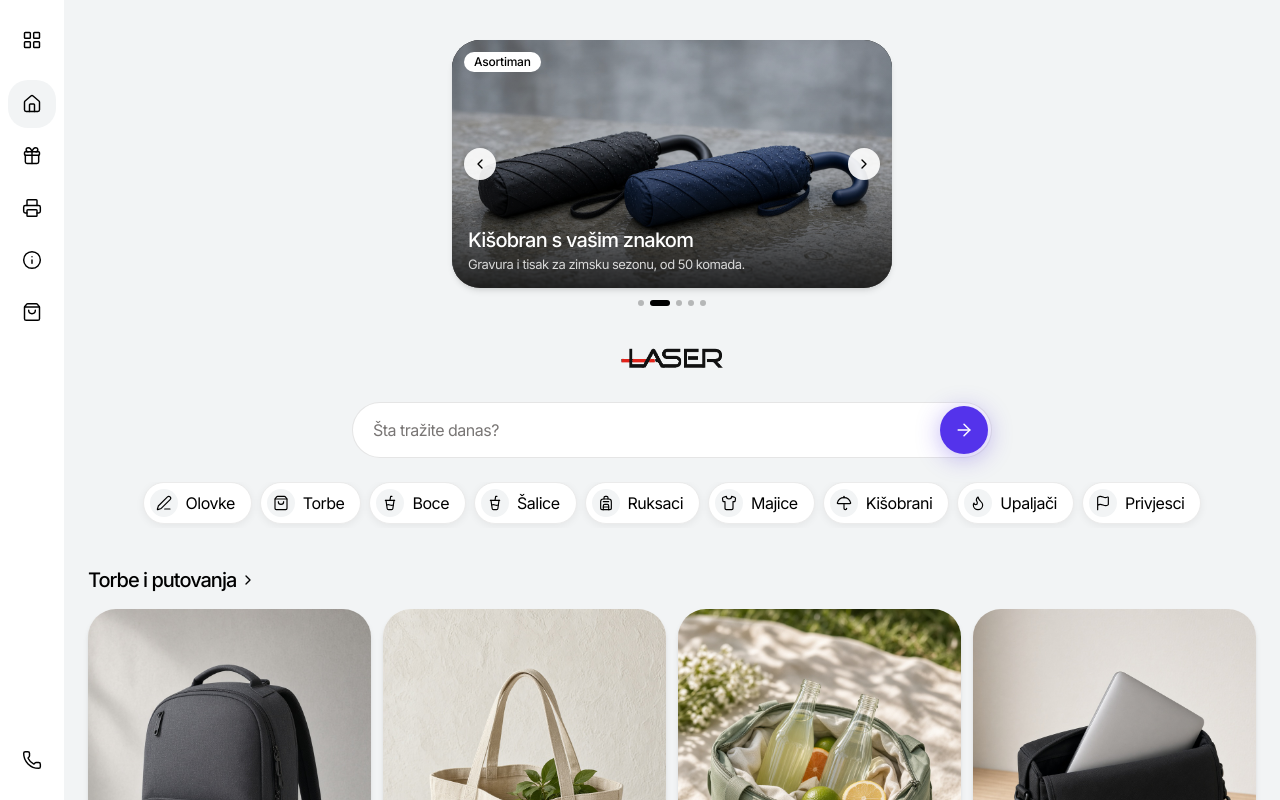
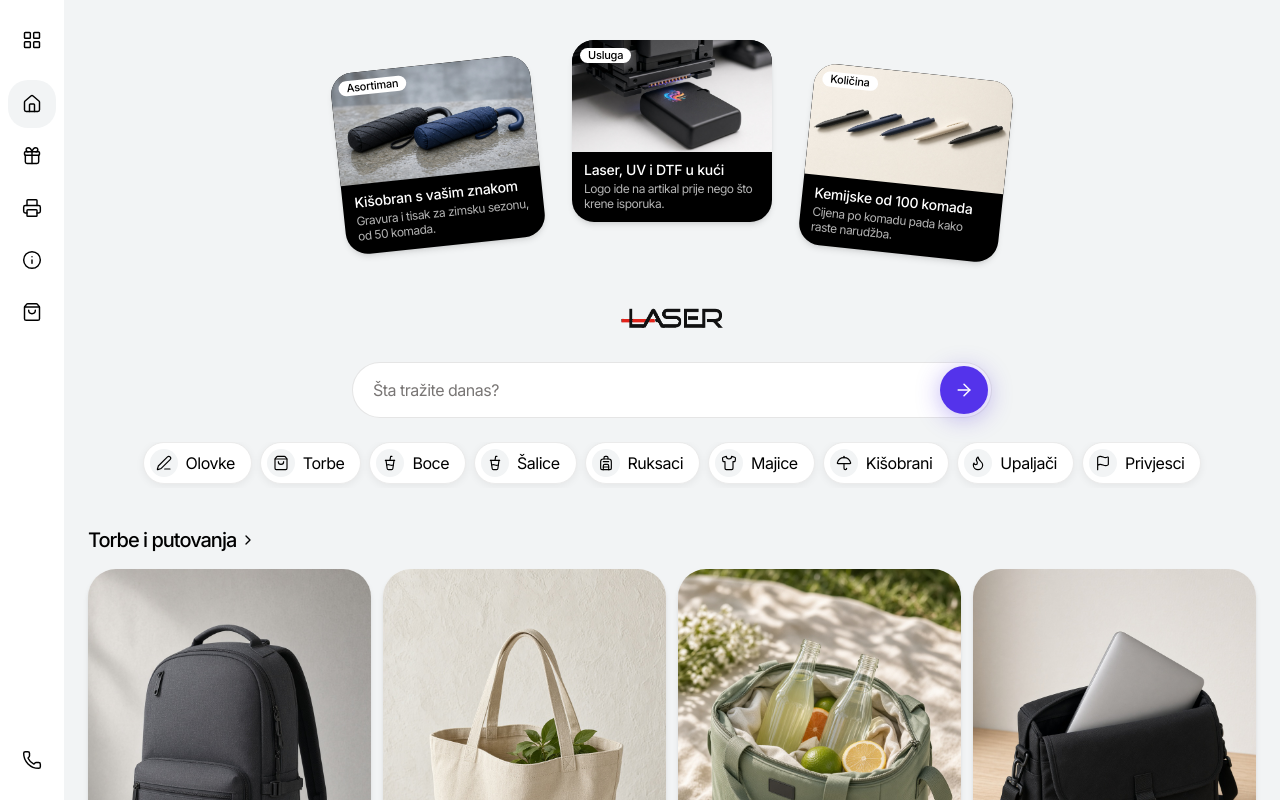
Before and after one commit to danic999/laser-prototype, a Next.js app: page / in a window 1280 px wide. Shown: the top 800 px of the page. Built offline with nearby package versions, Linux system fonts and the light colour scheme.

Commit message:
Show the homepage offers as a fan instead of a slider.
The three campaign cards sit tilted above the logo and swap in place, without arrows or a sliding track.

Co-authored-by: marinkosevo94 <marinkosevo94@gmail.com>

```diff
--- a/src/app/globals.css
+++ b/src/app/globals.css
@@ -139,6 +139,15 @@
   --sidebar-ring: oklch(0.556 0 0);
 }
 
+@keyframes fan-fade {
+  from {
+    opacity: 0;
+  }
+  to {
+    opacity: 1;
+  }
+}
+
 @layer base {
   * {
     @apply border-border outline-ring/50;
--- a/src/app/page.tsx
+++ b/src/app/page.tsx
@@ -13,7 +13,7 @@ import {
 } from "lucide-react";
 import { Logo } from "@/components/logo";
 import { ProductCard } from "@/components/product-card";
-import { PromoRotator } from "@/components/promo-rotator";
+import { PromoFan } from "@/components/promo-fan";
 import { SearchBar } from "@/components/search-bar";
 import { products } from "@/lib/catalog";
 import { homeBands, promoAds } from "@/lib/home";
@@ -38,8 +38,8 @@ export default function HomePage() {
   return (
     <main>
       <section className="mx-auto max-w-[1200px] px-4 pt-6 pb-10 sm:pt-10">
-        <PromoRotator ads={promoAds} />
-        <div className="mt-8 hidden justify-center sm:flex">
+        <PromoFan ads={promoAds} />
+        <div className="mt-2 hidden justify-center sm:flex">
           <Logo className="[&_img]:h-10" />
         </div>
         <SearchBar className="mx-auto mt-6 max-w-[640px]" />
--- /dev/null
+++ b/src/components/promo-fan.tsx
@@ -0,0 +1,102 @@
+"use client";
+
+import Image from "next/image";
+import Link from "next/link";
+import { useEffect, useRef, useState } from "react";
+import type { PromoAd } from "@/lib/home";
+import { cardShadow } from "@/lib/ui";
+
+const INTERVAL_MS = 5000;
+
+const places = [
+  "left-0 top-4 -rotate-6 sm:left-[6%] sm:top-6",
+  "left-1/2 top-0 z-10 -translate-x-1/2",
+  "right-0 top-4 rotate-6 sm:top-8 sm:right-[6%]",
+];
+
+function FanCard({ ad }: { ad: PromoAd }) {
+  return (
+    <Link href={ad.href} className={`block overflow-hidden rounded-[22px] bg-black text-white ${cardShadow}`}>
+      <span className="relative block h-[92px] sm:h-[112px]">
+        <Image src={ad.image} alt={ad.alt} fill sizes="200px" className="object-cover" />
+        <span className="absolute top-2 left-2 rounded-full bg-white px-2 py-0.5 text-[11px] leading-none font-medium tracking-[-0.02em] text-black">
+          {ad.kicker}
+        </span>
+      </span>
+      <span className="block px-2.5 py-2 sm:px-3 sm:py-2.5">
+        <span className="line-clamp-2 block text-[13px] leading-[1.2] font-medium tracking-[-0.02em] sm:text-[14px]">
+          {ad.title}
+        </span>
+        <span className="mt-0.5 line-clamp-2 hidden text-[12px] leading-[1.3] text-white/70 sm:block">
+          {ad.line}
+        </span>
+      </span>
+    </Link>
+  );
+}
+
+function FanSlot({
+  ad,
+  className,
+}: {
+  ad: PromoAd;
+  className: string;
+}) {
+  const shownRef = useRef(ad);
+  const [current, setCurrent] = useState(ad);
+  const [previous, setPrevious] = useState<PromoAd | null>(null);
+
+  useEffect(() => {
+    if (shownRef.current.title === ad.title) return;
+    setPrevious(shownRef.current);
+    shownRef.current = ad;
+    setCurrent(ad);
+  }, [ad, shownRef]);
+
+  useEffect(() => {
+    if (!previous) return;
+    const id = window.setTimeout(() => setPrevious(null), 700);
+    return () => window.clearTimeout(id);
+  }, [previous]);
+
+  return (
+    <div className={`absolute w-[108px] sm:w-[200px] ${className}`}>
+      {previous ? (
+        <div className="pointer-events-none absolute inset-0">
+          <FanCard ad={previous} />
+        </div>
+      ) : null}
+      <div className={previous ? "motion-safe:animate-[fan-fade_700ms_ease]" : undefined}>
+        <FanCard ad={current} />
+      </div>
+    </div>
+  );
+}
+
+export function PromoFan({ ads }: { ads: PromoAd[] }) {
+  const [start, setStart] = useState(0);
+  const [paused, setPaused] = useState(false);
+
+  useEffect(() => {
+    const media = window.matchMedia("(prefers-reduced-motion: reduce)");
+    if (media.matches || paused || ads.length < 4) return;
+    const id = window.setInterval(() => {
+      setStart((current) => (current + 1) % ads.length);
+    }, INTERVAL_MS);
+    return () => window.clearInterval(id);
+  }, [ads.length, paused]);
+
+  const visible = places.map((_, offset) => ads[(start + offset) % ads.length]);
+
+  return (
+    <div
+      className="relative mx-auto h-[176px] max-w-[400px] sm:h-[250px] sm:max-w-[760px]"
+      onMouseEnter={() => setPaused(true)}
+      onMouseLeave={() => setPaused(false)}
+    >
+      {visible.map((ad, index) => (
+        <FanSlot key={places[index]} ad={ad} className={places[index]} />
+      ))}
+    </div>
+  );
+}
--- a/src/components/promo-rotator.tsx
+++ /dev/null
@@ -1,117 +0,0 @@
-"use client";
-
-import Image from "next/image";
-import Link from "next/link";
-import { ChevronLeft, ChevronRight } from "lucide-react";
-import { useEffect, useState } from "react";
-import type { PromoAd } from "@/lib/home";
-import { cardShadow } from "@/lib/ui";
-
-const INTERVAL_MS = 4500;
-
-export function PromoRotator({ ads }: { ads: PromoAd[] }) {
-  const [index, setIndex] = useState(0);
-  const [paused, setPaused] = useState(false);
-
-  useEffect(() => {
-    const media = window.matchMedia("(prefers-reduced-motion: reduce)");
-    if (media.matches || paused) return;
-    const id = window.setInterval(() => {
-      setIndex((current) => (current + 1) % ads.length);
-    }, INTERVAL_MS);
-    return () => window.clearInterval(id);
-  }, [ads.length, paused]);
-
-  function step(delta: number) {
-    setIndex((current) => (current + delta + ads.length) % ads.length);
-  }
-
-  const ad = ads[index];
-
-  return (
-    <div
-      className="mx-auto w-full max-w-[440px]"
-      onMouseEnter={() => setPaused(true)}
-      onMouseLeave={() => setPaused(false)}
-      onFocusCapture={() => setPaused(true)}
-      onBlurCapture={() => setPaused(false)}
-    >
-      <div
-        className="relative"
-        role="region"
-        aria-roledescription="vrtuljak"
-        aria-label="Akcije"
-      >
-        <div className={`overflow-hidden rounded-[28px] ${cardShadow}`}>
-          <div
-            className="flex transition-transform duration-700 ease-[cubic-bezier(0.22,1,0.36,1)] motion-reduce:transition-none"
-            style={{ transform: `translateX(-${index * 100}%)` }}
-          >
-            {ads.map((item, itemIndex) => (
-              <Link
-                key={item.title}
-                href={item.href}
-                tabIndex={itemIndex === index ? 0 : -1}
-                aria-hidden={itemIndex === index ? undefined : true}
-                className="relative block aspect-[16/9] w-full shrink-0 basis-full bg-black text-white"
-              >
-                <Image
-                  src={item.image}
-                  alt={item.alt}
-                  fill
-                  priority={itemIndex === 0}
-                  sizes="440px"
-                  className="object-cover"
-                />
-                <span className="absolute inset-0 bg-gradient-to-t from-black/80 via-black/15 to-black/10" />
-                <span className="absolute top-3 left-3 rounded-full bg-white px-2.5 py-1 text-[12px] leading-none font-medium tracking-[-0.02em] text-black">
-                  {item.kicker}
-                </span>
-                <span className="absolute right-4 bottom-3.5 left-4">
-                  <span className="block text-[18px] leading-[1.2] font-medium tracking-[-0.04em] sm:text-[20px]">
-                    {item.title}
-                  </span>
-                  <span className="mt-1 block text-[13px] leading-[1.35] text-white/80">{item.line}</span>
-                </span>
-              </Link>
-            ))}
-          </div>
-        </div>
-        <button
-          type="button"
-          aria-label="Prethodna reklama"
-          onClick={() => step(-1)}
-          className="absolute top-1/2 left-3 flex size-8 -translate-y-1/2 items-center justify-center rounded-full bg-white/90 text-black shadow-[0_2px_8px_rgba(0,0,0,0.12)]"
-        >
-          <ChevronLeft className="size-4" />
-        </button>
-        <button
-          type="button"
-          aria-label="Sljedeća reklama"
-          onClick={() => step(1)}
-          className="absolute top-1/2 right-3 flex size-8 -translate-y-1/2 items-center justify-center rounded-full bg-white/90 text-black shadow-[0_2px_8px_rgba(0,0,0,0.12)]"
-        >
-          <ChevronRight className="size-4" />
-        </button>
-      </div>
-      <div className="mt-3 flex items-center justify-center gap-1.5" role="tablist" aria-label="Reklame">
-        {ads.map((item, itemIndex) => (
-          <button
-            key={item.title}
-            type="button"
-            role="tab"
-            aria-selected={itemIndex === index}
-            aria-label={item.title}
-            onClick={() => setIndex(itemIndex)}
-            className={`h-1.5 rounded-full transition-all ${
-              itemIndex === index ? "w-5 bg-black" : "w-1.5 bg-black/25"
-            }`}
-          />
-        ))}
-      </div>
-      <p className="sr-only" aria-live="polite">
-        {ad.title}. {ad.line}
-      </p>
-    </div>
-  );
-}
```
